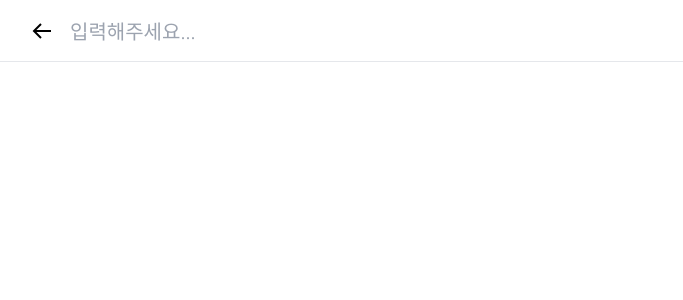
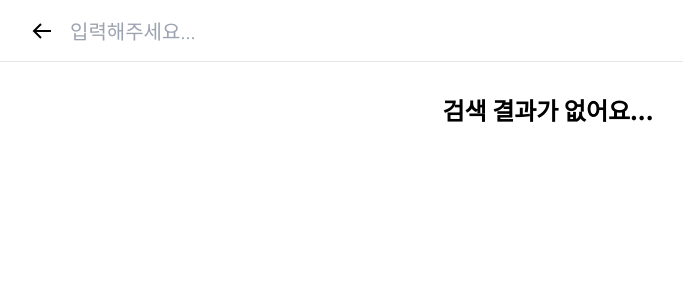
Before and after one commit to kkukileon305/supa-board, a Next.js app: page /search in a window 1280 px wide. Shown: the top 300 px of the page, without its empty margins (92-775 px from the left). Built offline with nearby package versions, Linux system fonts and the light colour scheme.

Commit message:
검색결과 없을 시 알림 표시

```diff
--- a/app/search/page.tsx
+++ b/app/search/page.tsx
@@ -37,11 +37,16 @@ const SearchPage = () => {
           />
         </div>
       </div>
-      <ul className='p-3 max-w-[1060px] mx-auto w-full'>
-        {boards.map(board => (
-          <BoardItem key={board.id} board={board} />
-        ))}
-      </ul>
+
+      {!!boards.length ? (
+        <ul className='p-3 max-w-[1060px] mx-auto w-full'>
+          {boards.map(board => (
+            <BoardItem key={board.id} board={board} />
+          ))}
+        </ul>
+      ) : (
+        <h2 className='text-center py-8 font-bold text-2xl'>검색 결과가 없어요...</h2>
+      )}
     </>
   );
 };
```
